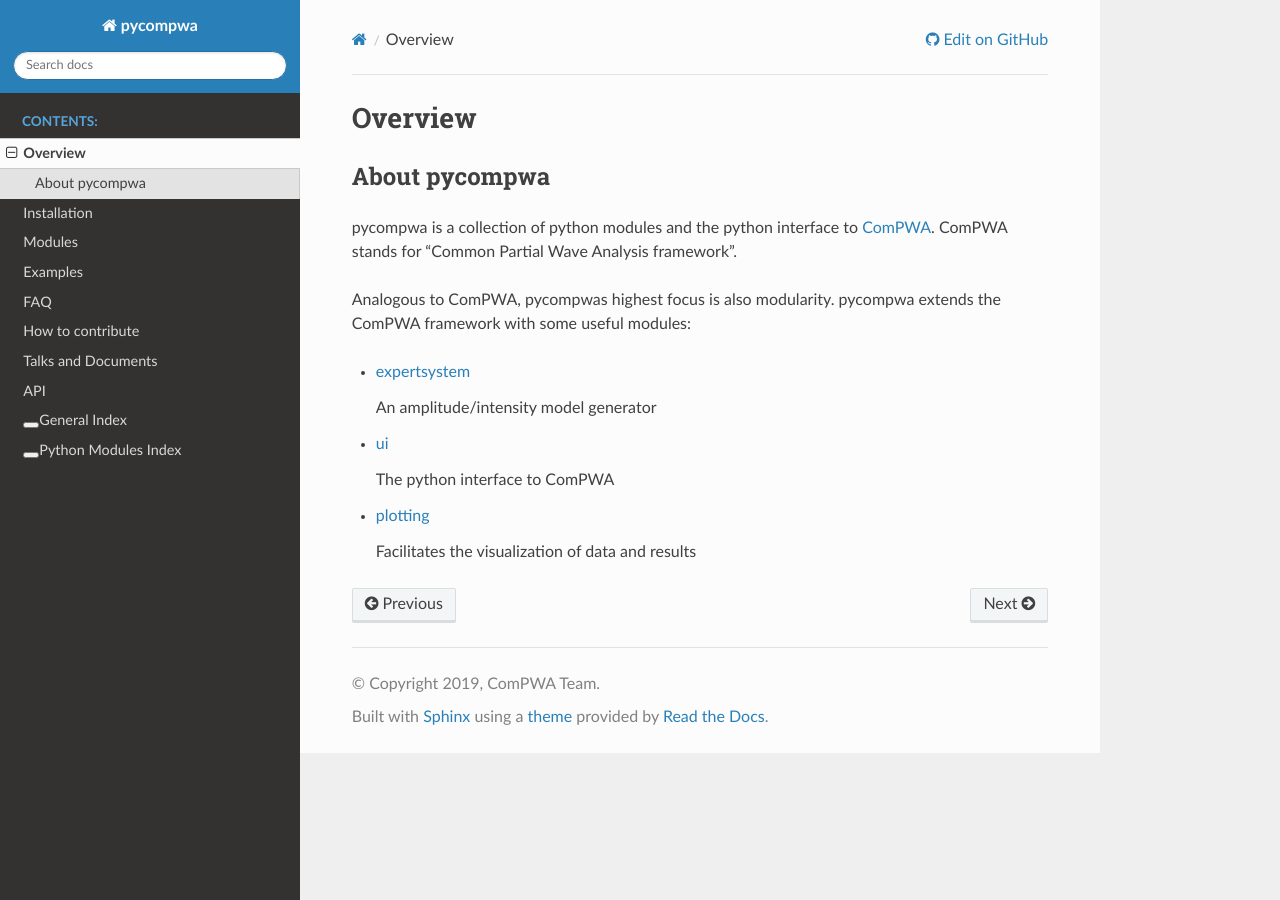
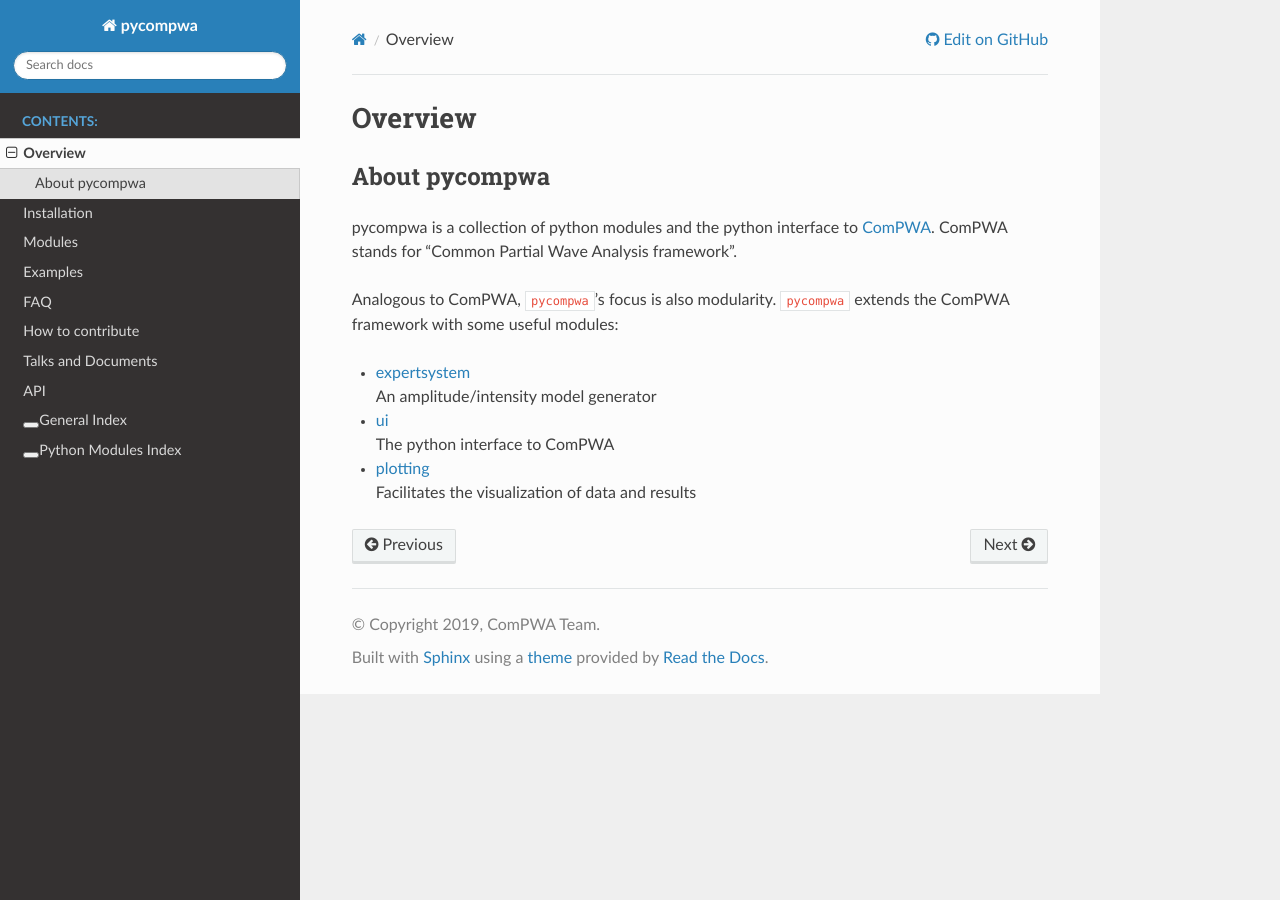
Before and after one commit to ComPWA/pycompwa, a Sphinx documentation site: the page built from doc/source/overview.rst, in a window 1280 px wide. Built offline with Sphinx 7.4.7 and the Read the Docs theme 2.0.0, drawn with Linux system fonts in a browser that asks for light colours; pages that are not in the unit, such as notebooks, are missing from menus.

Commit message:
docs: improve docstring and rst texts

```diff
--- a/doc/source/_pycompwa/pycompwa.ui.rst
+++ b/doc/source/_pycompwa/pycompwa.ui.rst
@@ -1,5 +1,9 @@
 pycompwa.ui package
 ===================
+
+This package defines the interface to the computational backend
+`ComPWA <https://compwa.github.io/ComPWA/>`__. These bindings have been defined
+with `pybind11 <https://pybind11.readthedocs.io/>`__.
 
 Module contents
 ---------------
--- a/doc/source/index.rst
+++ b/doc/source/index.rst
@@ -1,9 +1,9 @@
 Welcome to pycompwa's documentation!
 ====================================
 
-pycompwa is a collection of python modules which extend the
-Common Partial-Wave-Analysis Framework (ComPWA).
-These docs are meant to provide information about the installation, howtos to
+``pycompwa`` is a collection of python modules which extend the Common
+Partial-Wave-Analysis Framework (`ComPWA <https://github.com/ComPWA/ComPWA>`__).
+These docs are meant to provide information about the installation, how-tos to
 get things running, information on the design, as well as documentation of the
 ongoing development!
 
--- a/doc/source/overview.rst
+++ b/doc/source/overview.rst
@@ -1,3 +1,7 @@
+.. |br| raw:: html
+
+  <br />
+
 Overview
 ========
 
@@ -8,17 +12,14 @@
 `ComPWA <https://github.com/ComPWA/ComPWA>`_. ComPWA stands for
 "Common Partial Wave Analysis framework".
 
-Analogous to ComPWA, pycompwas highest focus is also modularity. pycompwa
+Analogous to ComPWA, ``pycompwa``'s focus is also modularity. ``pycompwa``
 extends the ComPWA framework with some useful modules:
 
-* :ref:`expertsystem <compwa-expert-system>`
-
+* :ref:`expertsystem <compwa-expert-system>` |br|
   An amplitude/intensity model generator
 
-* :ref:`ui <python-ui>`
-
+* :ref:`ui <python-ui>` |br|
   The python interface to ComPWA
 
-* :ref:`plotting <plotting>`
-
+* :ref:`plotting <plotting>` |br|
   Facilitates the visualization of data and results
--- a/doc/source/python-modules.rst
+++ b/doc/source/python-modules.rst
@@ -1,6 +1,9 @@
 Modules
 =======
 
+This pages explains the aim and usage of the main modules of ``pycompwa``. For
+the technical details see the :ref:`API overview <modindex>`. You can also have
+a look at the :ref:`Example Jupyter Notebooks <examples>`.
 
 .. toctree::
    :maxdepth: 1
--- a/setup.py
+++ b/setup.py
@@ -20,7 +20,8 @@
         return f.read()
 
 
-# Add CMake as a build requirement if cmake is not installed or is too low a version
+# Add CMake as a build requirement if cmake is not installed or is too low a
+# version
 CMAKE_MINIMUM = "3.4"
 SETUP_REQUIRES = []
 try:
```
Also changed, not shown: pycompwa/__init__.py (+10 -0 lines).
